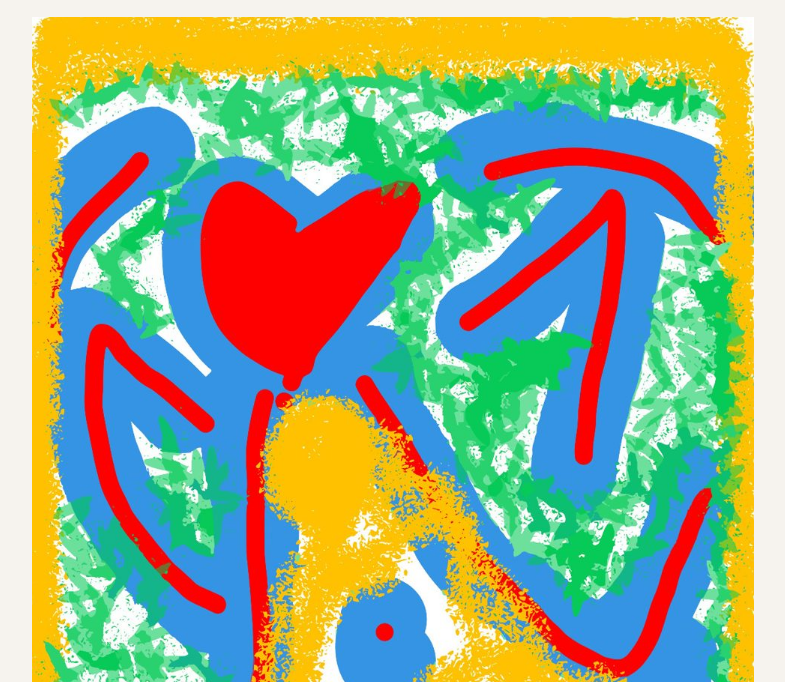
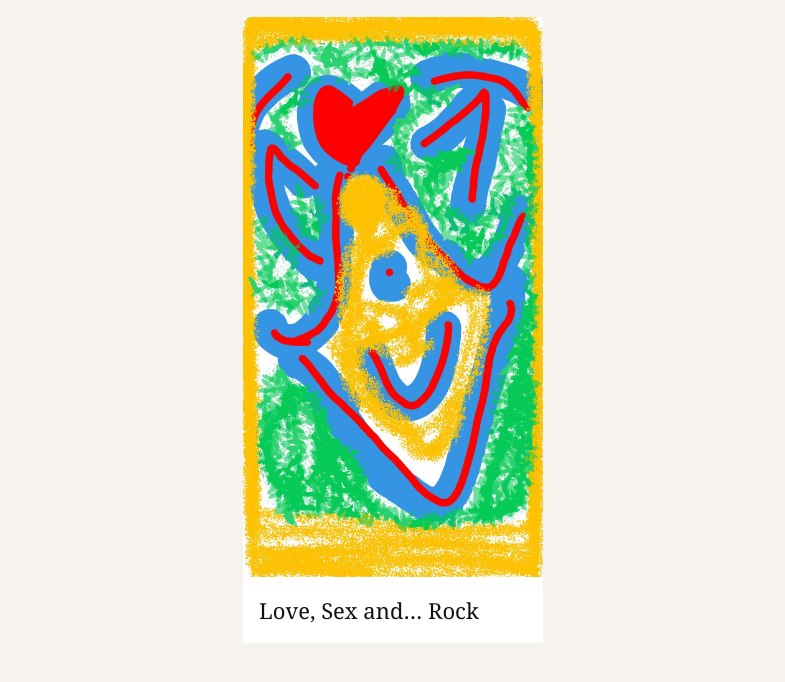
Before and after one commit to claireaugeart/claireaugeart.github.io, a plain HTML site: page oeuvres.html in a window 1280 px wide. Shown: the part 3538-4220 px from the top of the page, without its empty margins (247-1032 px from the left). Drawn offline with Linux system fonts and the light colour scheme.

Commit message:
Update oeuvres.html

```diff
--- a/oeuvres.html
+++ b/oeuvres.html
@@ -98,7 +98,8 @@
 <div><h3>Jour 14</h3></div>
 </a>
 
-<a class="work" href="oeuvre-love-sex-and-rock.html">
+
+<a class="work" href="oeuvre-love-sex-and-rock.html" style="max-width: 300px; width: 100%; margin: 0 auto;">
 <img src="assets/love-sex-rock.jpg" alt="Love, Sex and… Rock">
 <div><h3>Love, Sex and… Rock</h3></div>
 </a>
```
